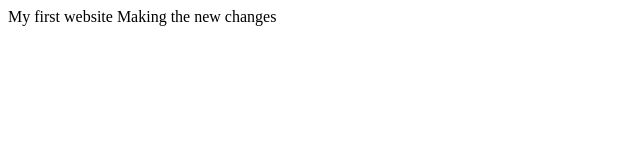
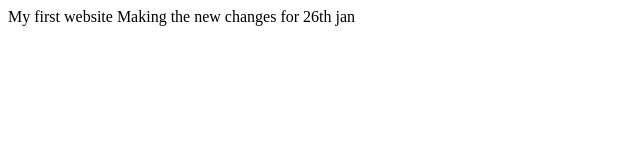
Before and after one commit to AkshaySuryawanshi8/jenkins, a plain HTML site: page index.html in a window 1280 px wide. Shown: the whole page, without its empty margins (0-640 px from the left). Drawn offline with Linux system fonts and the light colour scheme.

Commit message:
Update index.html

```diff
--- a/index.html
+++ b/index.html
@@ -1,6 +1,6 @@
 <html>
   <head> My first website </head>
   <body>
-   Making the new changes
+   Making the new changes for 26th jan
   </body>
 </html>
```
